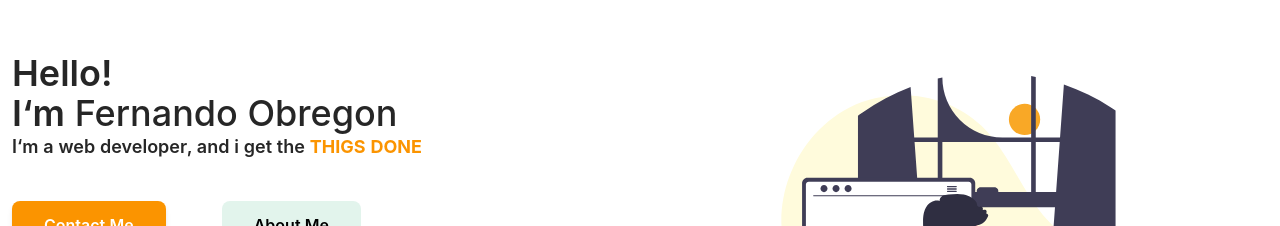
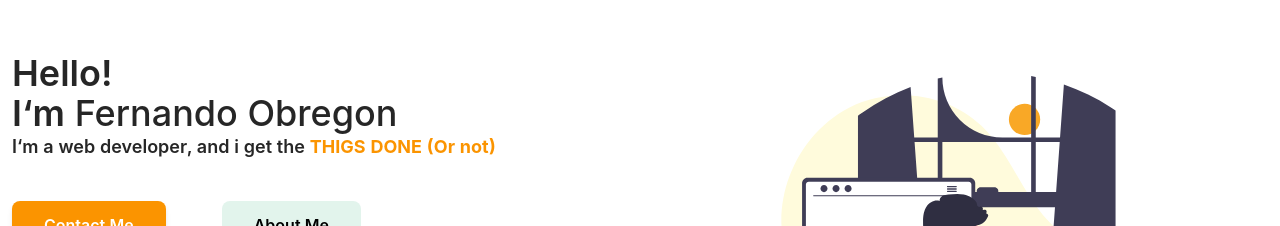
Before and after one commit to FeernandoOFF/Portfolio, a Next.js app: page / in a window 1280 px wide. Shown: the part 117-343 px from the top of the page. Built offline with nearby package versions, Linux system fonts and the light colour scheme.

Commit message:
test deploy

```diff
--- a/pages/index.js
+++ b/pages/index.js
@@ -44,7 +44,7 @@ export const MainView = () => {
         </span>
         <p className="text-xl largeText">
           I&lsquo;m a web developer, and i get the
-          <span className="text-cYellow font-bold "> THIGS DONE</span>
+          <span className="text-cYellow font-bold "> THIGS DONE (Or not)</span>
         </p>
         <div className="buttons normalText hidden lg:flex font-semibold mt-[5vh] w-full lg:container mx-auto">
           <ButtonComponent href="/" primary>
```
